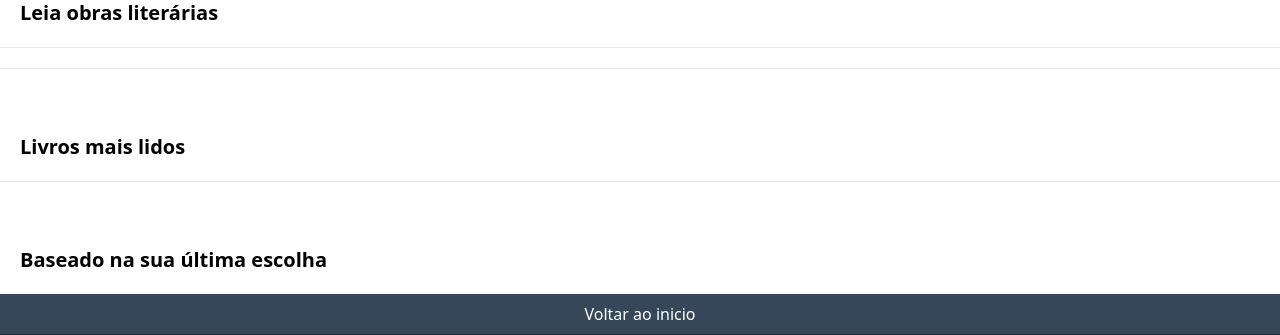
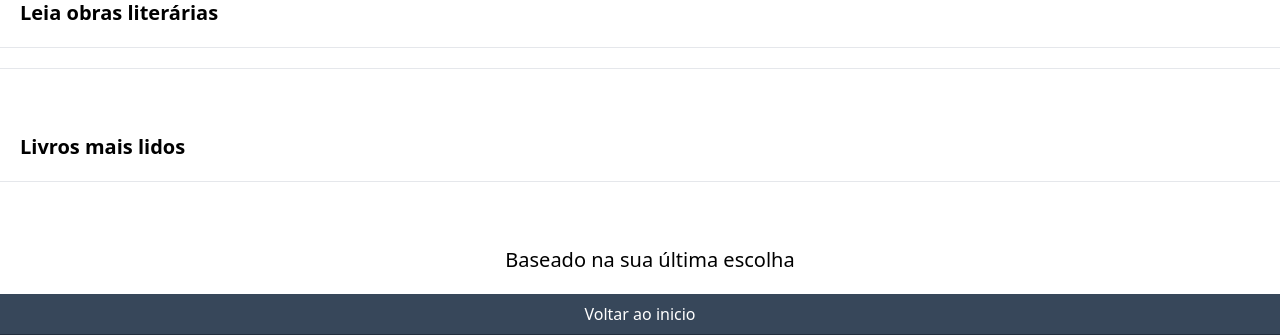
Before and after one commit to ericsanto/biblioteca_django, a Django app: page /catalogo/ in a window 1280 px wide. Shown: the part 744-1079 px from the top of the page. Run offline with Django 5.2, Linux system fonts and the light colour scheme; the visitor is signed in with stand-in values (Sample User, id 1); data that the repository does not hold is empty; some libraries are stand-ins or nearby versions; some web fonts are replaced.

Commit message:
Renomeando classes de  algumas divs para melhorar a estilização e aplicando algumas  lógicas presentes no django

```diff
--- a/library/templates/catalog_books.html
+++ b/library/templates/catalog_books.html
@@ -24,7 +24,7 @@
     </script>
   {% endblock %}
 
-  <main class="flex flex-col mb-15">
+  <main class="main-catalog flex flex-col mb-15">
     <div class="flex flex-row justify-start">
       {% if categories %}
         <div class="categories h-auto text-center ">
@@ -82,21 +82,21 @@
       <img src="{% static 'images/884_generated.jpg' %}" alt="">
     </div>
 
-    <section class="">
+    <section class="flex flex-col">
       <p class="text-xl text-start m-5 font-bold pt-5">Fique por dentro da Tecnologia</p>
       <hr>
-      <div class="categorie-informatic flex flex-row justify-between items-center" >
+      <div class="categorie-informatic flex flex-row justify-between items-center" id="card-all">
         {% for book_informatic in books_informatics %}
-
-          <div class="card flex flex-col justify-center items-center" style="width: 18rem;">
+          {% if forloop.counter0 <= 3 %}
+          <div class="card flex flex-col justify-center items-center" style="width: 18rem;" id="card-informatic" >
             <a href="{% url 'book_detail' book_informatic.pk %}"><img src="{{book_informatic.image.url}}" class="card-img-top p-3" alt="..."></a>
             <div class="card-body">
               <a href="{% url 'book_detail' book_informatic.pk %}"><p class="card-title text-sm font-bold text-center" id="p">{{book_informatic.name}}</p></a>
             </div>
           </div>
-
+          {% endif %}
         {% endfor %}
-      </div>
+          </div>
       <hr>
   </section>
 
@@ -105,7 +105,7 @@
     <hr>
     <div class="litelarity flex flex-row justify-center items-center mt-5">
       {% for book_literary in books_literary %}
-      <div class="card flex flex-col justify-center items-center m-5">
+      <div class="card flex flex-col justify-center items-center m-5" style="width: 18rem;">
         <a href="{% url 'book_detail' book_literary.pk %}"><img src="{{ book_literary.image.url }}" alt=""></a>
         <a href="{% url 'book_detail' book_literary.pk %}"><p class="card-text font-bold text-sm">{{book_literary.name}}</p></a>
       </div>
@@ -127,8 +127,8 @@
     </article>
 
     {% if request.user.is_authenticated %}
-    <article>
-      <p class="text-xl text-start font-bold mt-16 mb-5 ml-5">Baseado na sua última escolha</p>
+    <article class="article-col flex flex-col justify-center items-center text-center">
+      <p class="text-xl text-center  mt-16 mb-5 ml-5">Baseado na sua última escolha</p>
       <div class="container-more-reserve-book flex flex-row justify-center items-center">
         {% for book in suggestion.all %}
           <div class="card flex flex-col justify-center items-center m-5 pt-5" style="width: 18rem;">
@@ -139,12 +139,7 @@
       </div>
     </article>
     {%  endif %}
-
-
   </section>
-
-
-
   </main>
 {% endblock %}
 </body>
```
